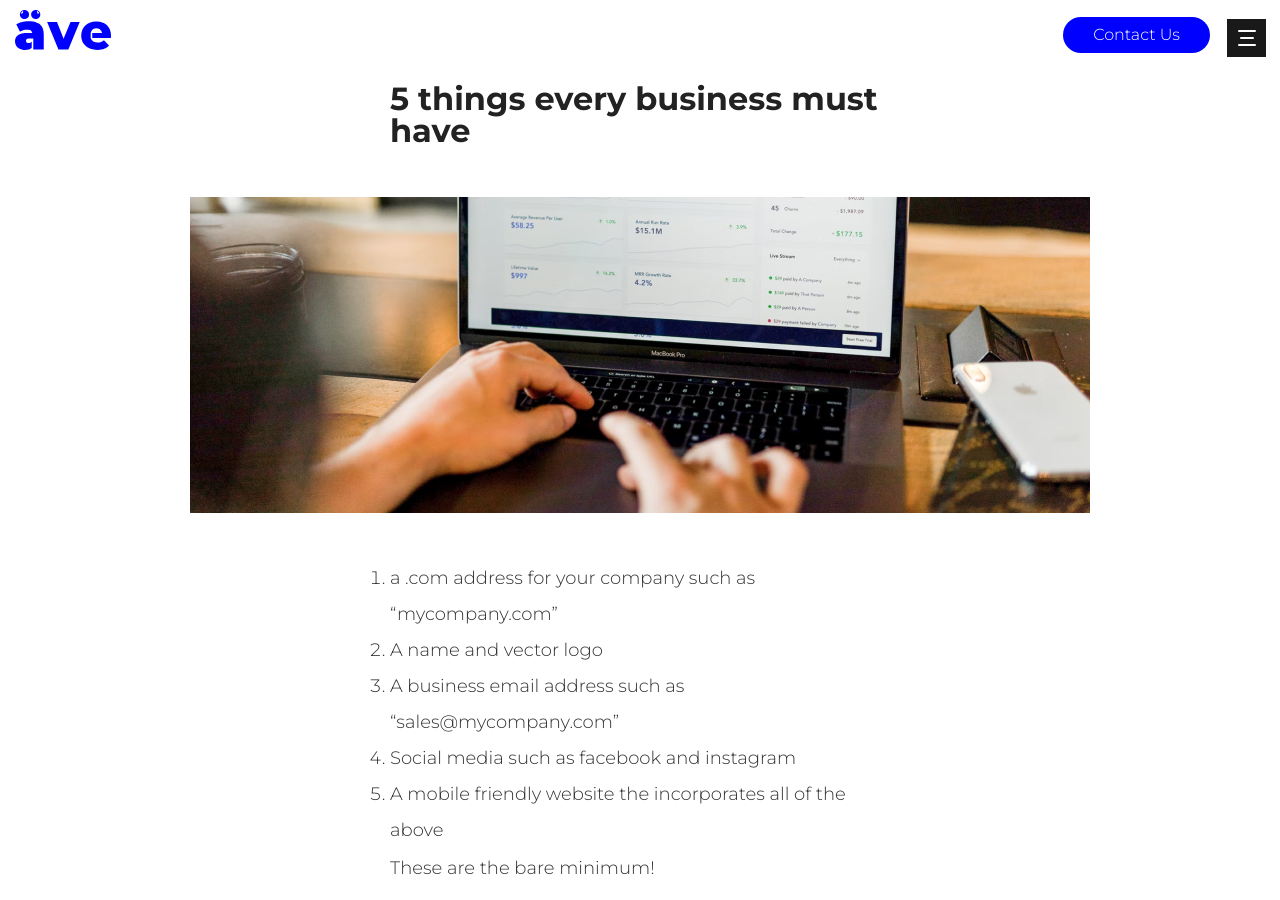
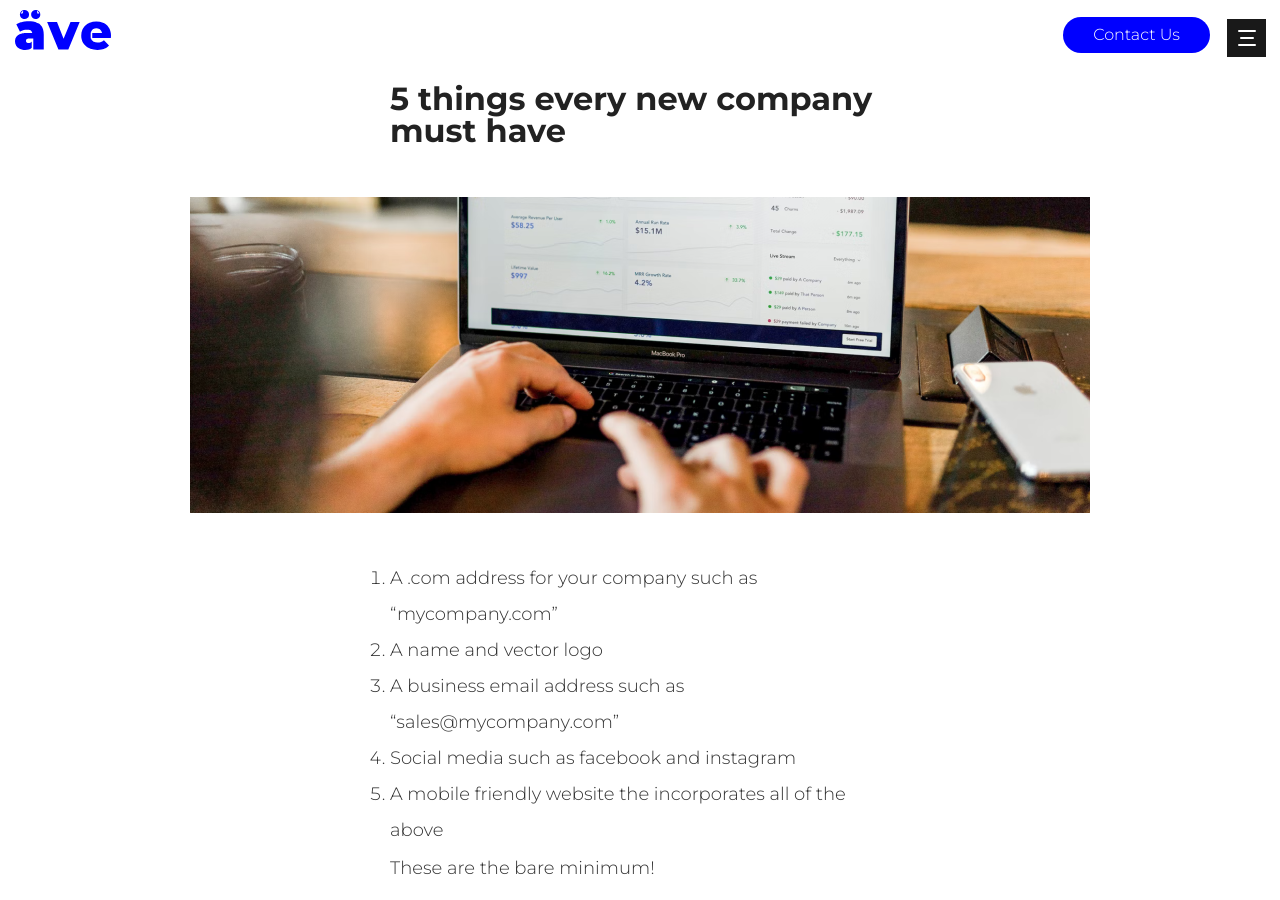
Before and after one commit to skelleyboy/designco, a Jekyll site: the page built from _posts/2022-05-23-5-things-every-new-company-must-have.md, in a window 1280 px wide and 900 px high. Built offline with Jekyll 4.4.1, drawn with Linux system fonts in a browser that asks for light colours; some of the changed text lies outside the part shown.

Commit message:
Update from Forestry.io skelleyboy deleted _posts/2022-05-20-5-things-every-business-must-have.md skelleyboy created _posts/2022-05-23-5-things-every-new-company-must-have.md skelleyboy updated _posts/2022-05-23-5-things-every-new-company-must-have.md

```diff
--- a/_posts/2022-05-20-5-things-every-business-must-have.md
+++ b/_posts/2022-05-23-5-things-every-new-company-must-have.md
@@ -1,11 +1,11 @@
 ---
 layout: post
-title: 5 things every business must have
+title: 5 things every new company must have
 
 ---
 ![](/designco/uploads/frame-3-3.png)
 
-1. a .com address for your company such  as "mycompany.com"
+1. A .com address for your company such  as "mycompany.com"
 2. A name and vector logo
 3. A business email address such as "sales@mycompany.com"
 4. Social media such as facebook and instagram
```
